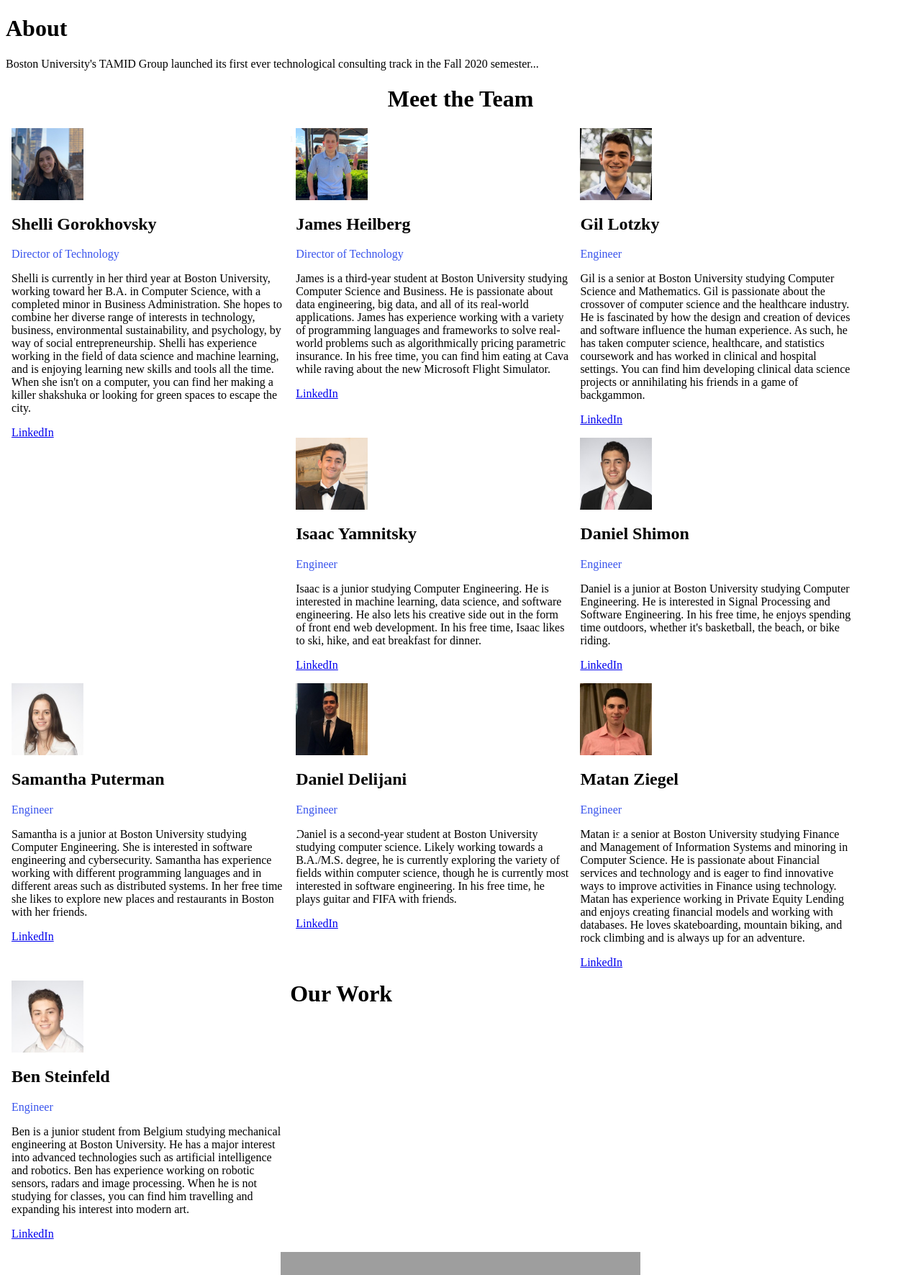
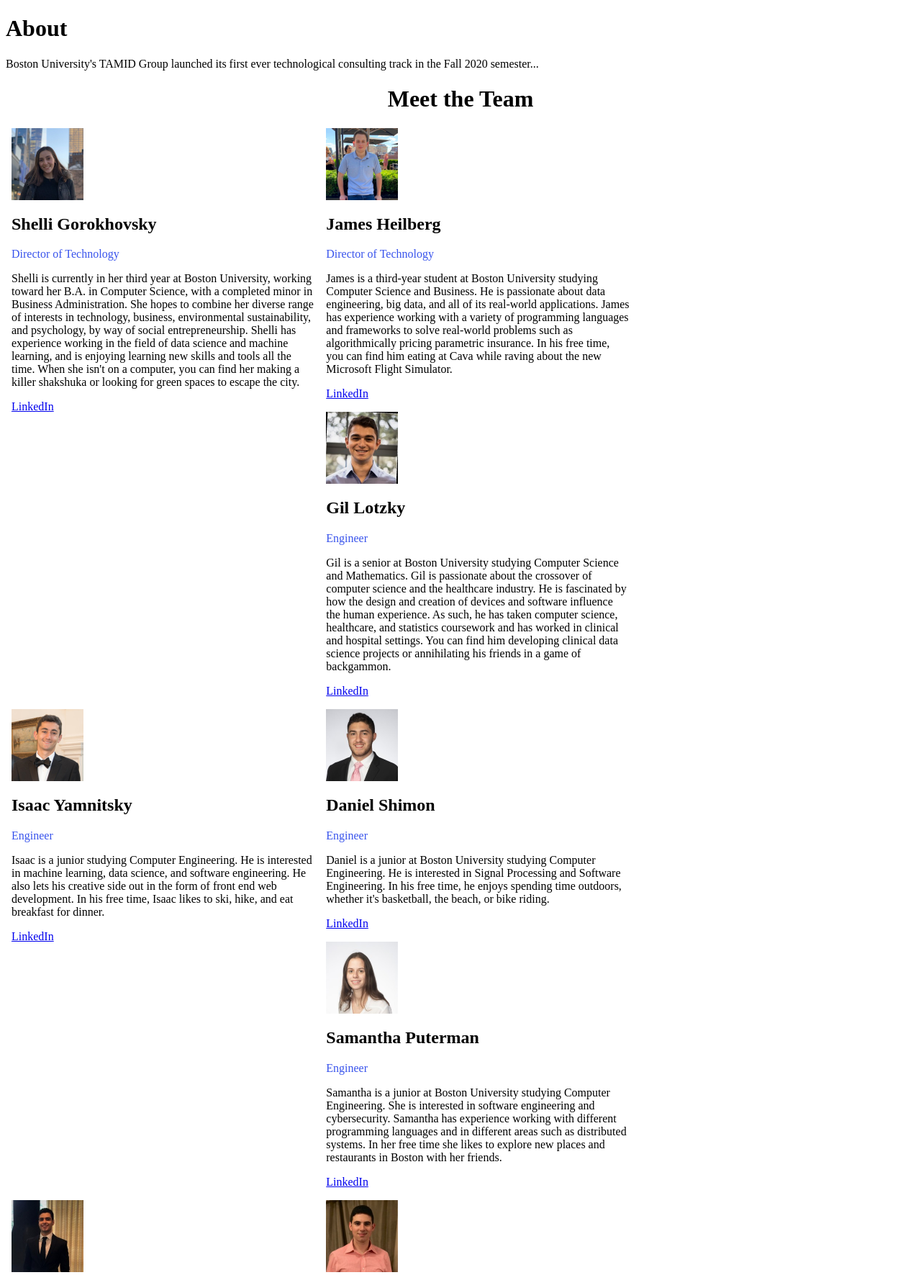
Before and after one commit to sgorok/butechtrack, a Flask app: page / in a window 1280 px wide. Shown: the part 201-1972 px from the top of the page at 72% size. Run offline with Flask 2, Linux system fonts and the light colour scheme; grey boxes are pictures that could not be loaded.

Commit message:
add css .row and change column width to 33.33%

```diff
--- a/static/main.css
+++ b/static/main.css
@@ -24,12 +24,16 @@ article {
   margin-right: auto;
 }
 
-
+.row:after {
+  content: "";
+  display: table;
+  clear: both;
+}
 
 .column {
   align-content: center;
   float: left;
-  width: 30%;
+  width: 33.33%;
   margin-bottom: 16px;
   margin-left: auto;
   padding: 0 8px;
```
